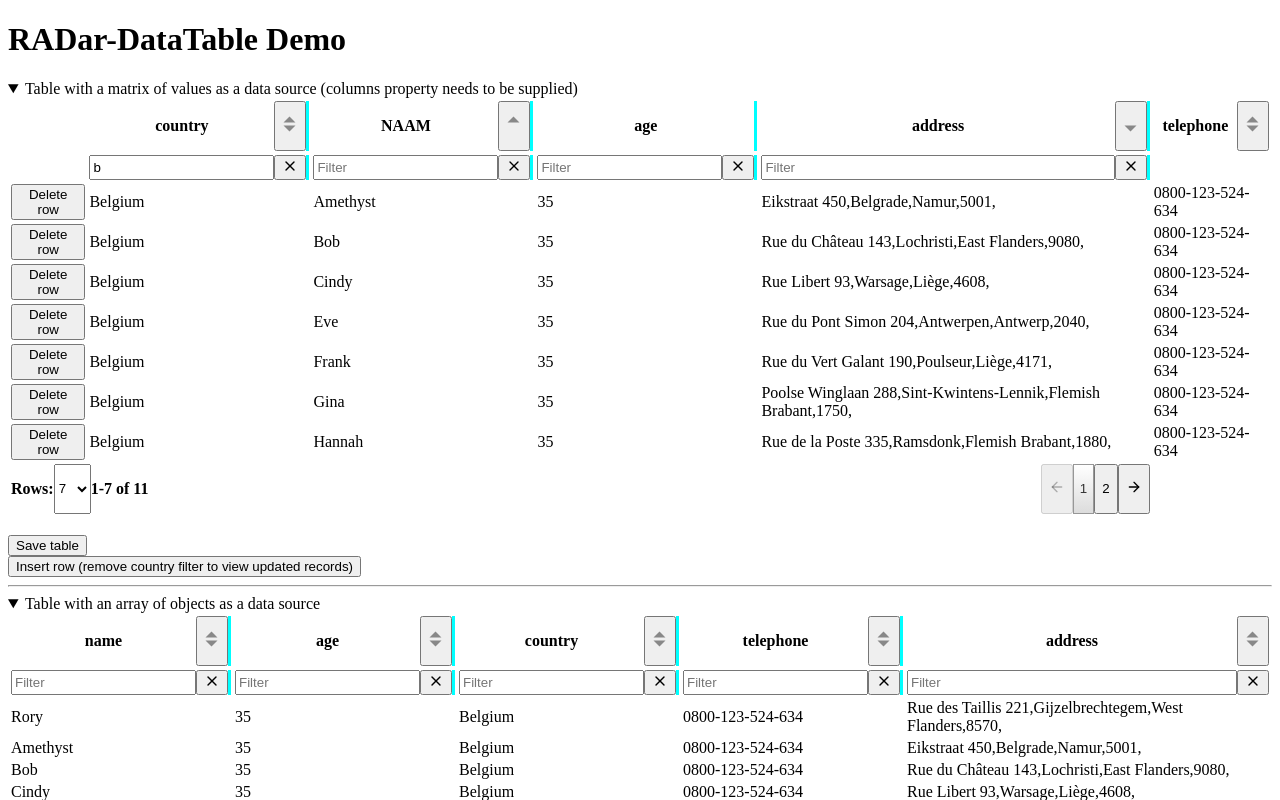
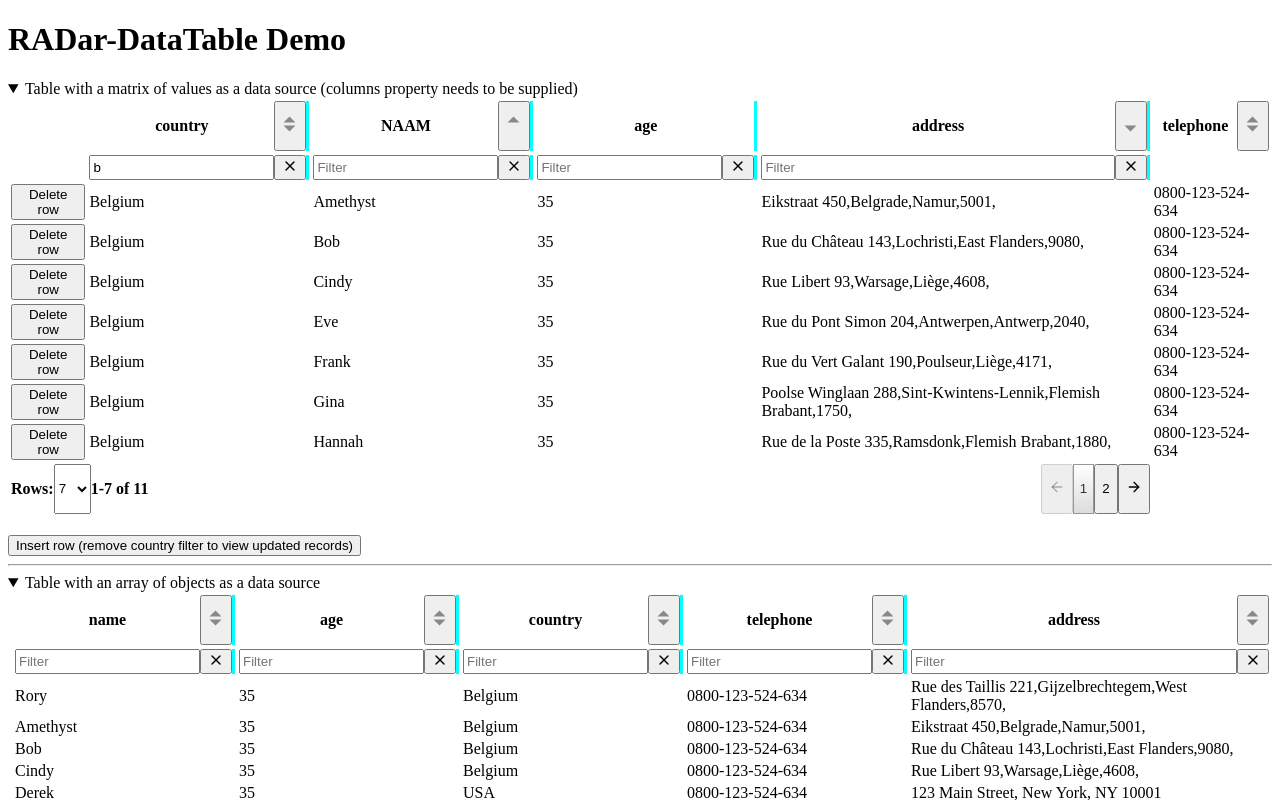
Before and after one commit to RADar-AZDelta/azd-radar-data-datatable, a SvelteKit app: page / in a window 1280 px wide. Both pictures are taken after a click on the heading "Table with an array of objects as a data source". Shown: the top 800 px of the page. Built offline with nearby package versions, Linux system fonts and the light colour scheme.

Commit message:
minor corrections

```diff
--- a/src/lib/components/DataTable.svelte
+++ b/src/lib/components/DataTable.svelte
@@ -467,6 +467,7 @@
             {:else}
               <tr>
                 {#if internalOptions.actionColumn}
+                  {#if $$slots.actionCell}
                     <slot
                       name="actionCell"
                       renderedRow={visibleOrderedColumnsOriginalColumnPosition.map(index => row[index])}
@@ -474,6 +475,9 @@
                       columns={visibleOrderedColumns}
                       options={internalOptions}
                     />
+                  {:else}
+                    <td />
+                  {/if}
                 {/if}
                 {#each visibleOrderedColumnsOriginalColumnPosition as index}
                   <td>{row[index]}</td>
--- a/src/routes/+page.svelte
+++ b/src/routes/+page.svelte
@@ -243,8 +243,6 @@
   </DataTable>
 
   <br />
-  <button on:click={() => onClickSaveButton(dataTableMatrix)}>Save table</button>
-  <br />
   <button on:click={() => onClickInsertRows(dataTableMatrix)}
     >Insert row (remove country filter to view updated records)</button
   >
@@ -254,11 +252,8 @@
 
 <details>
   <summary>Table with an array of objects as a data source</summary>
-  <DataTable {data} bind:this={dataTableArrayOfObjects} />
+  <DataTable {data} bind:this={dataTableArrayOfObjects} options={{ actionColumn: true }} />
 
-  <br />
-  <button on:click={() => onClickSaveButton(dataTableArrayOfObjects)}>Save table</button>
-  <br />
   <br />
   <button on:click={() => onClickInsertRows(dataTableArrayOfObjects)}>Insert row</button>
 </details>
```
Lines whose indentation alone changed are shown as unchanged.
